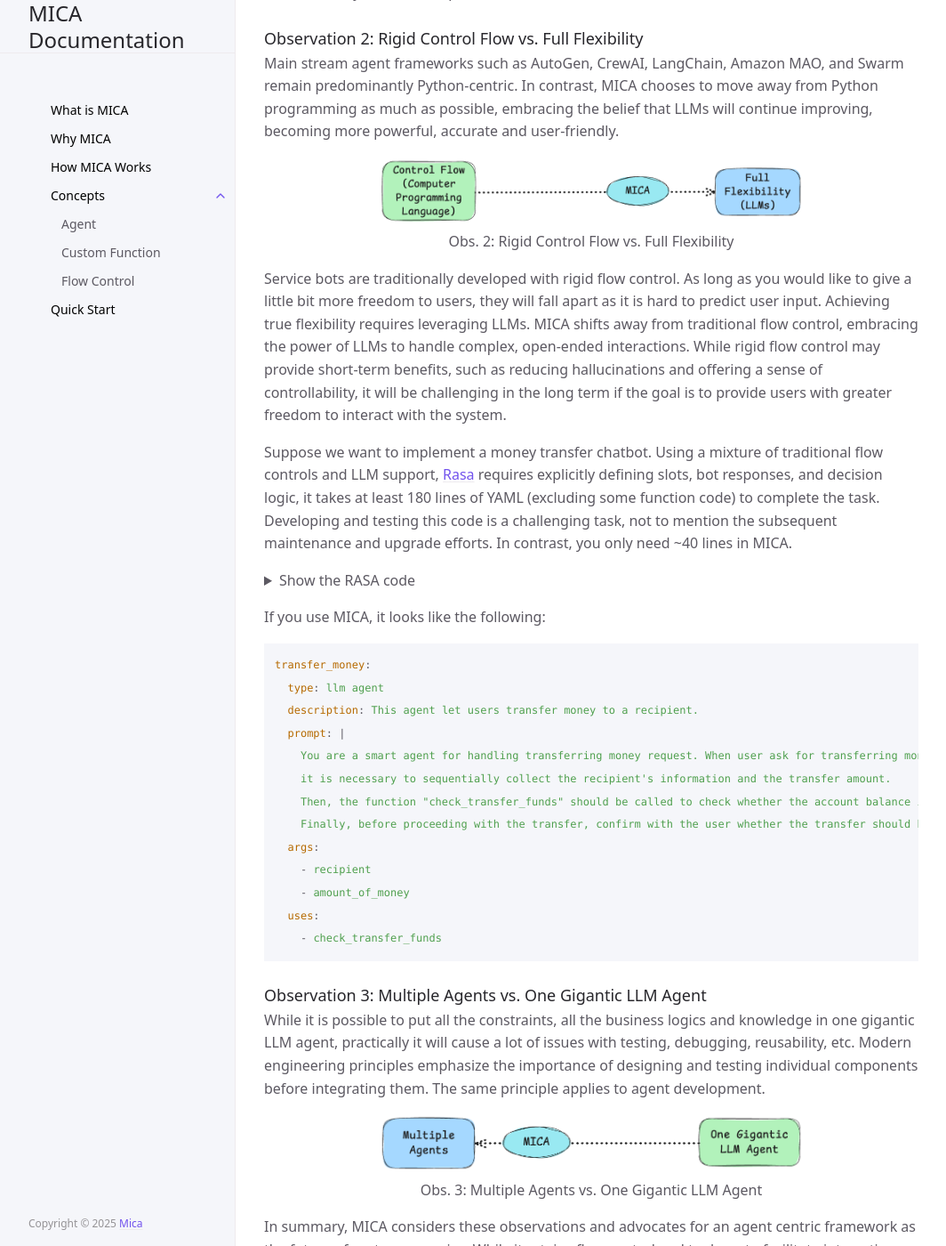
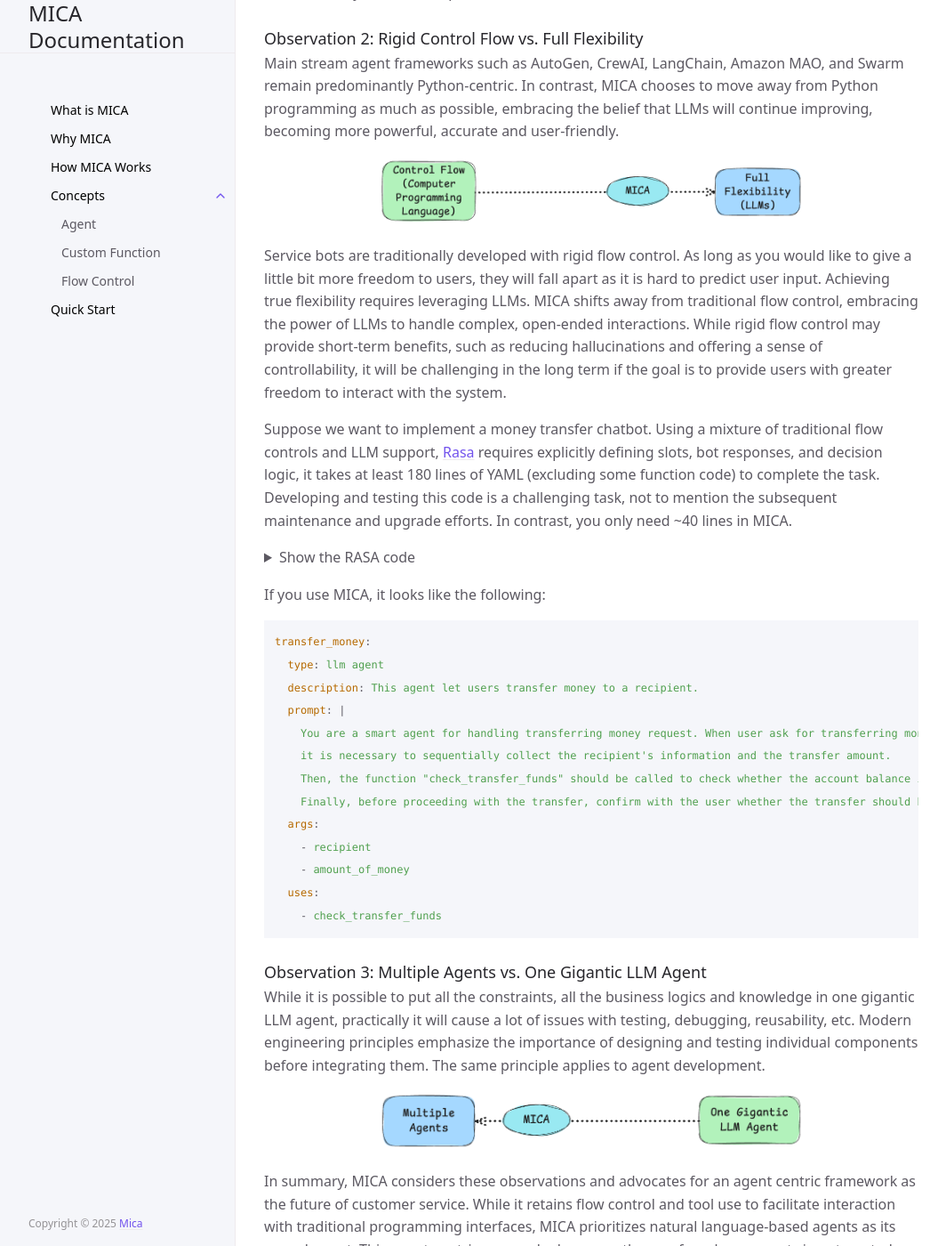
Before and after one commit to Mica-labs/Mica-labs.github.io, a Jekyll site: the page built from docs/introduction/index.md, in a window 1280 px wide and 1400 px high, scrolled down 1750 px. Shown: the whole window at 89% size, without its empty margins (107-1171 px from the left). Built offline with Jekyll 4.4.1, drawn with Linux system fonts in a browser that asks for light colours; cached includes are drawn as plain includes.

Commit message:
Update index.md

```diff
--- a/docs/introduction/index.md
+++ b/docs/introduction/index.md
@@ -256,11 +256,8 @@ if __name__ == "__main__":
 ### Observation 2: Rigid Control Flow vs. Full Flexibility
 Main stream agent frameworks such as AutoGen, CrewAI, LangChain, Amazon MAO, and Swarm remain predominantly Python-centric. In contrast, MICA chooses to move away from Python programming as much as possible, embracing the belief that LLMs will continue improving, becoming more powerful, accurate and user-friendly.
 
-
 <center>
 <img style="width: 65%; height: auto;" src="whyMICA-2.png">
-<br>
-<div> Obs. 2: Rigid Control Flow vs. Full Flexibility</div>
 </center>
 
 Service bots are traditionally developed with rigid flow control.  As long as you would like to give a little bit more freedom to users, they will fall apart as it is hard to predict user input.   Achieving true flexibility requires leveraging LLMs.  MICA shifts away from traditional flow control, embracing the power of LLMs to handle complex, open-ended interactions.  While rigid flow control may provide short-term benefits, such as reducing hallucinations and offering a sense of controllability, it will be challenging in the long term if the goal is to provide users with greater freedom to interact with the system.
@@ -385,8 +382,6 @@ transfer_money:
 While it is possible to put all the constraints, all the business logics and knowledge in one gigantic LLM agent, practically it will cause a lot of issues with testing, debugging, reusability, etc.  Modern engineering principles emphasize the importance of designing and testing individual components before integrating them. The same principle applies to agent development.
 <center>
 <img style="width: 65%; height: auto;" src="whyMICA-3.png">
-<br>
-<div>Obs. 3: Multiple Agents vs. One Gigantic LLM Agent</div>
 </center>
 
 In summary, MICA considers these observations and advocates for an agent centric framework as the future of customer service. While it retains flow control and tool use to facilitate interaction with traditional programming interfaces, MICA prioritizes natural language-based agents as its core element. This agent-centric approach also paves the way for advancements in automated testing and evaluation, addressing an increasingly critical need in service bot development. We will explore these benefits once MICA’s auto-testing capabilities are put online in the future.
```
